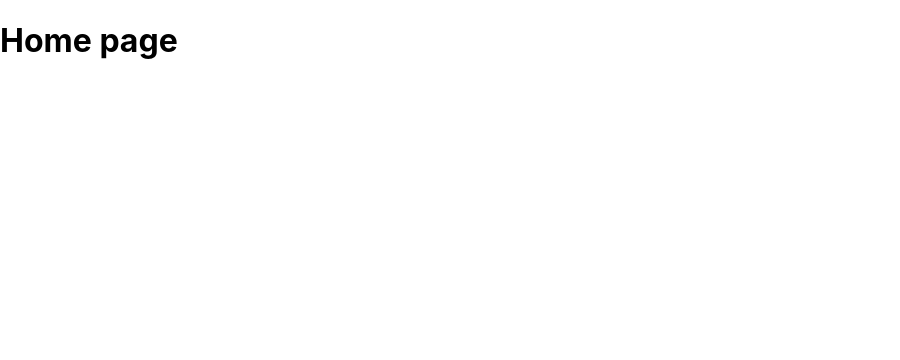
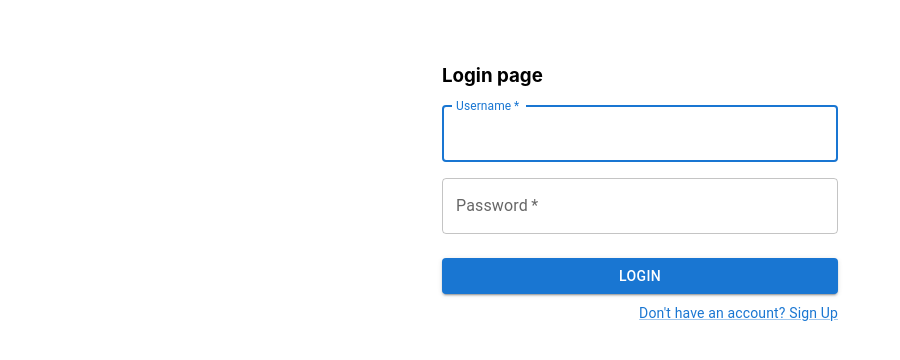
Before and after one commit to 664330348/ComfyBakeUI, a React (Create React App) app: page /login in a window 1280 px wide. Before the commit this address led to /. Shown: the top 360 px of the page, without its empty margins (0-900 px from the left). Built offline with nearby package versions, Linux system fonts and the light colour scheme.

Commit message:
add a login feature

```diff
--- a/package.json
+++ b/package.json
@@ -16,6 +16,7 @@
     "@types/react-dom": "^18.0.3",
     "axios": "^0.27.2",
     "react": "^18.1.0",
+    "react-cookie": "^4.1.1",
     "react-dom": "^18.1.0",
     "react-redux": "^8.0.1",
     "react-router-dom": "^6.3.0",
--- a/src/App.tsx
+++ b/src/App.tsx
@@ -8,6 +8,7 @@ import {
 
 import HomePage from "./Home";
 import Register from "./features/user/register";
+import Login from "./features/user/login";
 
 function App() {
   return (
@@ -17,6 +18,10 @@ function App() {
           <Route
             path="/"
             element={<HomePage/>}
+          />
+          <Route
+            path="/login"
+            element={<Login/>}
           />
           <Route
             path="/register"
--- /dev/null
+++ b/src/features/user/login.tsx
@@ -0,0 +1,85 @@
+import { login } from "../../remote/user-service";
+import { useCookies} from 'react-cookie';
+
+//MaterialUI
+import Grid from '@mui/material/Grid';
+import Box from '@mui/material/Box';
+import Container from '@mui/material/Container';
+import TextField from '@mui/material/TextField';
+import Button from '@mui/material/Button';
+import Link from '@mui/material/Link';
+
+function Login (){
+    const [cookies, setCookie] = useCookies(["principal"]);
+
+    const handleLogin =(event: React.FormEvent<HTMLFormElement>)=>{
+        event.preventDefault();
+        const data = new FormData(event.currentTarget);
+        if(data.get('loginUsername') && data.get('loginPassword')){
+            let loginInfo={
+                username:data.get('loginUsername'),
+                password:data.get('loginPassword')
+            }
+            login(loginInfo).then((res)=>{
+                console.log(res);
+                if (res.status===201){
+                    setCookie("principal", {token:res.headers["authorization"]});
+                }
+            });
+        }else{
+            console.log(data);
+        }
+    }
+
+    return(
+        <Container maxWidth="xs" sx={{marginTop: 8}}>
+            <h3>Login page</h3>
+            <Box component="form" noValidate onSubmit={handleLogin}
+            >
+            <Grid container spacing={2}>
+                <Grid item xs={12}>
+                    <TextField
+                    required
+                    fullWidth
+                    id="loginUsername"
+                    label="Username"
+                    name="loginUsername"
+                    autoFocus
+                    />
+                </Grid>
+
+                <Grid item xs={12}>
+                    <TextField
+                    required
+                    fullWidth
+                    name="loginPassword"
+                    label="Password"
+                    type="password"
+                    id="loginPassword"
+                    />
+                </Grid>
+
+                <Grid item xs={12}>
+                    <Button
+                        type="submit"
+                        fullWidth
+                        variant="contained"
+                        sx={{ mt: 1, mb: 1}}
+                    >
+                       Login
+                    </Button>
+                </Grid>
+
+                <Grid container justifyContent="flex-end">
+                    <Grid item>
+                        <Link href="/register" variant="body2">
+                            {"Don't have an account? Sign Up"}
+                        </Link>
+                    </Grid>
+                </Grid>
+            </Grid>
+            </Box>
+        </Container>
+    )
+}
+export default Login;
--- a/src/remote/user-service.ts
+++ b/src/remote/user-service.ts
@@ -3,3 +3,7 @@ import { appClient } from "./app-client";
 export const register = async (userInfo:object) => {
     return await appClient.post("/users/registration",userInfo);
 }
+
+export const login = async (loginInfo: object)=>{
+    return await appClient.post("/users/login",loginInfo);
+}
```
Also changed, not shown: 1 other file (tests, documents, lock files or other folders).
